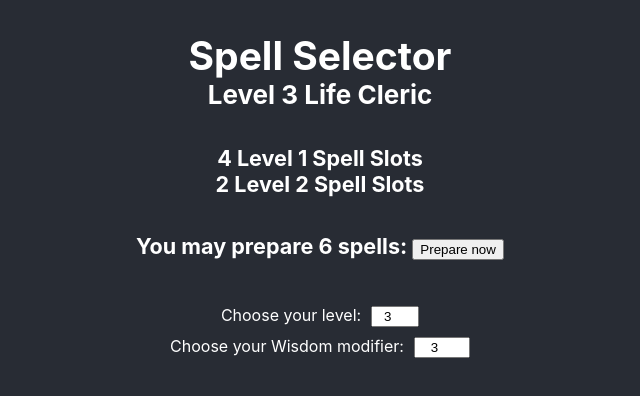
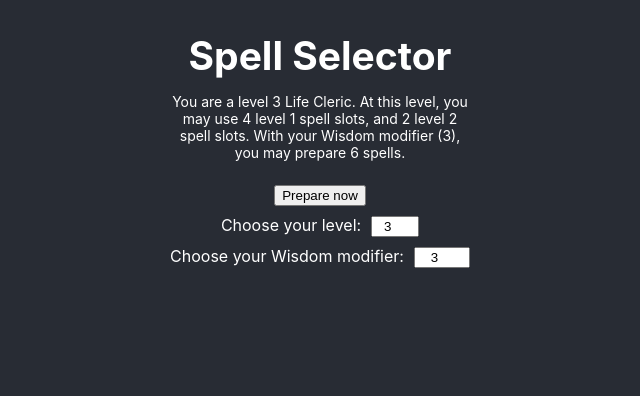
Before and after one commit to ethanvernon/spell_selector, a React (Create React App) app: page / in a window 1280 px wide. Shown: the top 396 px of the page, without its empty margins (320-960 px from the left). Built offline with nearby package versions, Linux system fonts and the light colour scheme.

Commit message:
Changed headers to paragraph tags

```diff
--- a/src/Parent.js
+++ b/src/Parent.js
@@ -92,7 +92,8 @@ export class Parent extends Component {
 					levelTwo={this.state.levelTwoSlots}
 					spellNumber={this.state.spellNumber}
 					handleClick = {this.hideForChoosing}
-					hide = {this.state.hide}/>
+					hide = {this.state.hide}
+					wisMod = {this.state.wisdomMod}/>
 
 				<LevelChooser
 					className={this.state.hide}
@@ -105,6 +106,7 @@ export class Parent extends Component {
 					onChange = {this.changeWisMod}
 					wisMod={this.state.wisdomMod}
 					hide = {this.state.hide}/>
+
 			</div>
 			)
 	}
--- a/src/SelectionHeader.js
+++ b/src/SelectionHeader.js
@@ -17,10 +17,9 @@ export class SelectionHeader extends Component {
 			<div>
 				<h2 style={{marginBottom:0}}>Spell Selector</h2>
 				<div className={this.props.hide}>
-					<h4 style={{marginTop:0}}>Level {this.props.level} Life Cleric</h4>
-					<h5 style={{marginTop:0, marginBottom:0}}>{this.props.levelOne} Level 1 Spell Slots</h5>
-					<h5 style={{marginTop:0}}>{this.props.levelTwo} Level 2 Spell Slots</h5>
-					<h5 style={{marginTop:0}}>You may prepare {this.props.spellNumber} spells: <button onClick={this.handleClick}>Prepare now</button></h5>
+					<p style={{fontSize:14, maxWidth:300}}>You are a level {this.props.level} Life Cleric. At this level, you may use {this.props.levelOne} level 1 spell slots,
+					 and {this.props.levelTwo} level 2 spell slots. With your Wisdom modifier ({this.props.wisMod}), you may prepare {this.props.spellNumber} spells.</p>
+					<button onClick={this.handleClick}>Prepare now</button>
 				</div>
 			</div>
 		)
```
